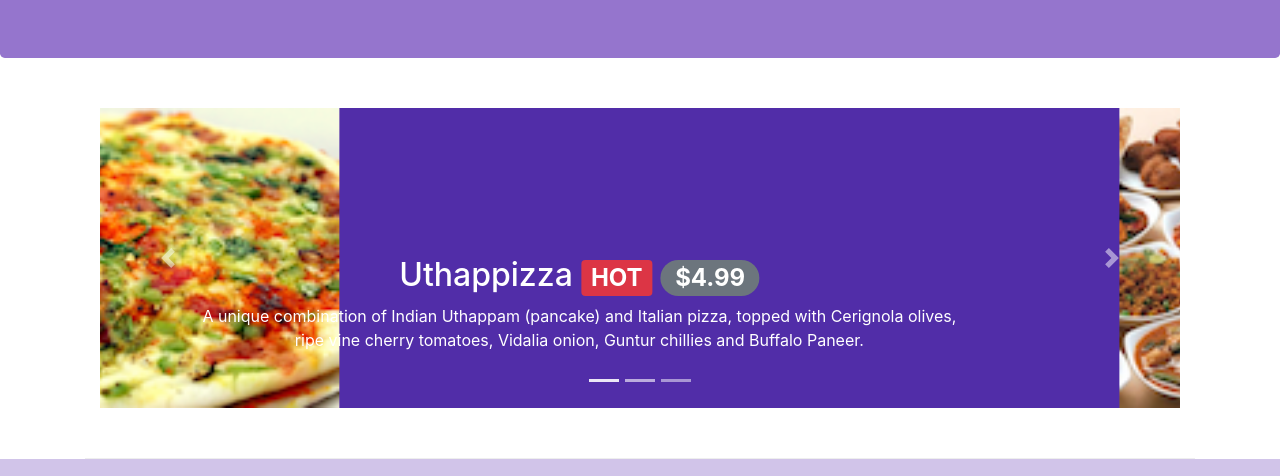
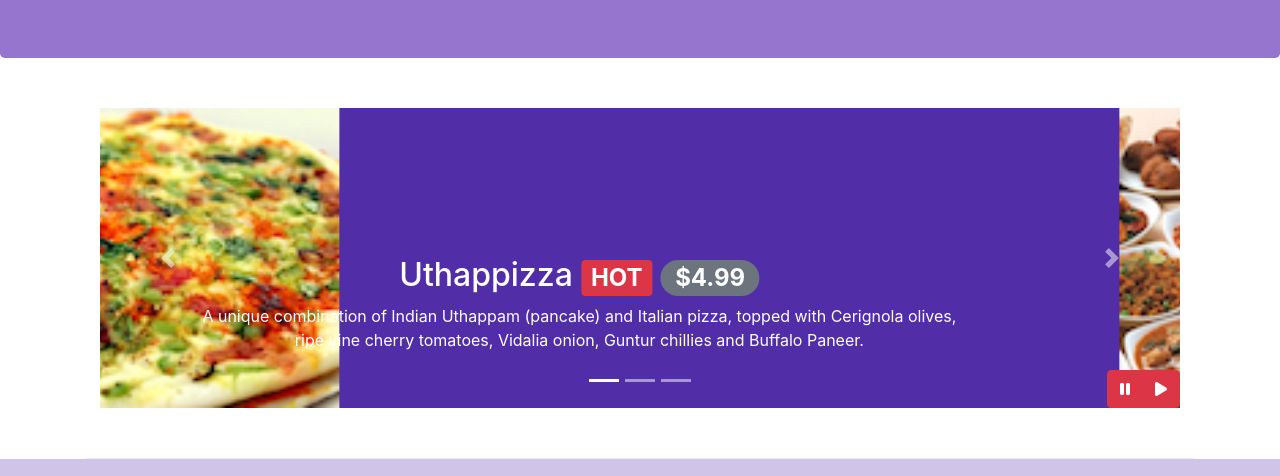
Before and after one commit to thinlines/bootstrap-course, a plain HTML site: page index.html in a window 1280 px wide. Shown: the part 226-702 px from the top of the page. Drawn offline with nearby package versions, Linux system fonts and the light colour scheme.

Commit message:
add play/pause buttons to carousel
This commit adds a simple js function and some divs for to add the
functionality.

```diff
--- a/css/styles.css
+++ b/css/styles.css
@@ -57,3 +57,11 @@
 	left: 0;
 	min-height: 300px;
 }
+
+#carouselButton {
+	right: 0px;
+	bottom: 0px;
+	padding: inherit;
+	position: absolute;
+	z-index: 1;
+}
--- a/index.html
+++ b/index.html
@@ -277,12 +277,12 @@
                             experiences.</p>
                         </div>
                     </div>
-                    <ol class="carousel-indicators">
-                        <li data-target="#mycarousel" data-slide-to="0" class="active"> </li>
-                        <li data-target="#mycarousel" data-slide-to="1"> </li>
-                        <li data-target="#mycarousel" data-slide-to="2"> </li>
-                    </ol>
                 </div>
+                <ol class="carousel-indicators">
+                    <li data-target="#mycarousel" data-slide-to="0" class="active"> </li>
+                    <li data-target="#mycarousel" data-slide-to="1"> </li>
+                    <li data-target="#mycarousel" data-slide-to="2"> </li>
+                </ol>
                 <a class="carousel-control-prev" href="#mycarousel"
                    role="button" data-slide="previous">
                     <span class="carousel-control-prev-icon"></span>
@@ -291,6 +291,14 @@
                    role="button" data-slide="next">
                     <span class="carousel-control-next-icon"></span>
                 </a>
+                <div class="btn-group" id="carouselButton">
+                    <button class="btn btn-danger btn-small" id="carousel-pause">
+                        <span class="fa fa-pause"></span>
+                    </button>
+                    <button class="btn btn-danger btn-small" id="carousel-play">
+                        <span class="fa fa-play"></span>
+                    </button>
+                </div>
             </div>
         </div>
     </div>
@@ -340,6 +348,17 @@
 <script src="node_modules/jquery/dist/jquery.slim.min.js"></script>
 <script src="node_modules/popper.js/dist/umd/popper.min.js"></script>
 <script src="node_modules/bootstrap/dist/js/bootstrap.min.js"></script>
+<script>
+    $(document).ready(function(){
+        $('#mycarousel').carousel({ interval:2000 });
+        $('#carousel-pause').click(function(){
+            $('#mycarousel').carousel('pause');
+        });
+        $('#carousel-play').click(function(){
+            $('#mycarousel').carousel('cycle');
+        });
+    });
+</script>
 </body>
 
 </html>
```
